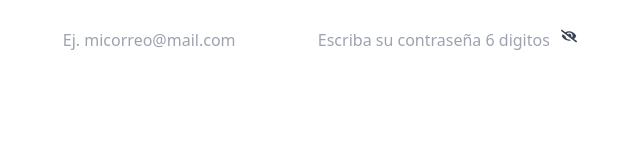
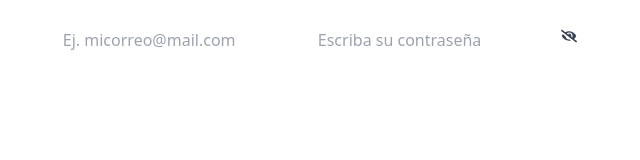
Before and after one commit to nelsonmartino/pikapak, a React (Vite) app in the folder client/: page /login in a window 1280 px wide. Shown: the top 160 px of the page, without its empty margins (188-828 px from the left). Built offline with nearby package versions, Linux system fonts and the light colour scheme.

Commit message:
Credentials handling

```diff
--- a/client/src/components/Login.jsx
+++ b/client/src/components/Login.jsx
@@ -50,7 +50,7 @@ function Login() {
         withCredentials: true,
       })
       alert('Loged')
-      console.log('Login con éxito:', formData)
+      // console.log('Login con éxito:', formData)
       setFormData({ email: '', password: '' })
       navigate('/tutos') // Redirige a la ruta deseada
     } catch (error) {
@@ -139,7 +139,7 @@ function Login() {
                     type={showPassword ? 'text' : 'password'}
                     // Alternar entre 'text' y 'password'
                     name="password"
-                    placeholder="Escriba su contraseña 6 digitos"
+                    placeholder="Escriba su contraseña"
                     value={formData.password}
                     onChange={handleInputChange}
                   />
```
Also changed, not shown: 1 other file (tests, documents, lock files or other folders).
